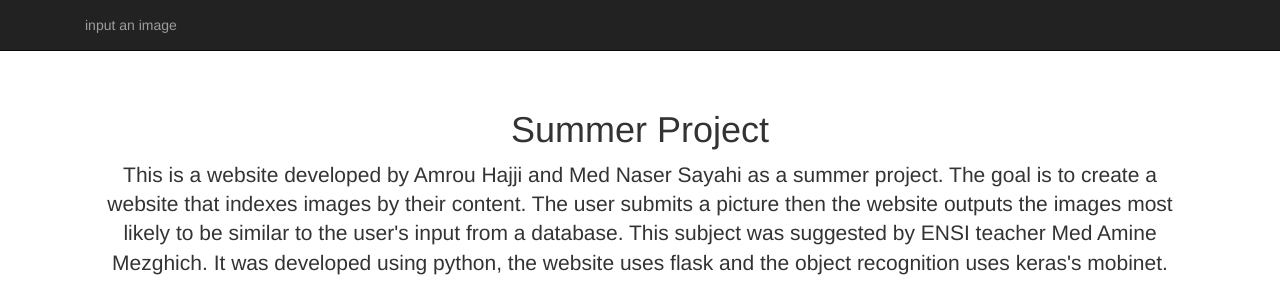
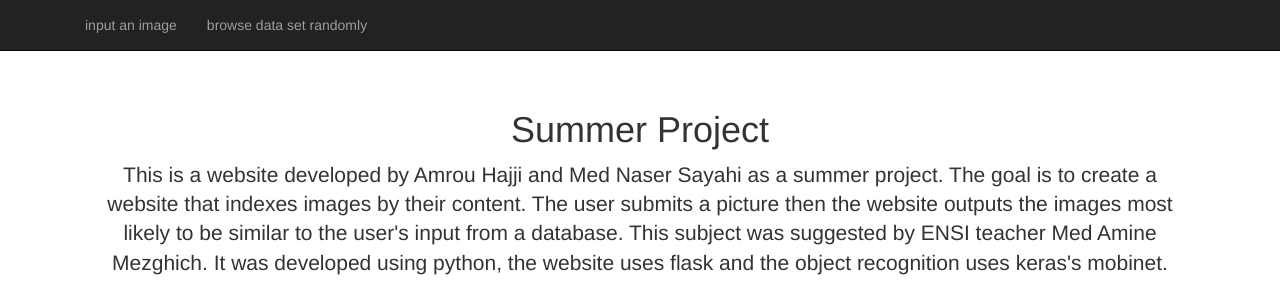
Before and after one commit to amrha/summer-project, a Flask app: page / in a window 1280 px wide. Shown: the top 300 px of the page. Run offline with Flask 2, Linux system fonts and the light colour scheme; some libraries are stand-ins or nearby versions.

Commit message:
Update index.html

```diff
--- a/templates/index.html
+++ b/templates/index.html
@@ -12,6 +12,7 @@
         <div id="navbar" class="collapse navbar-collapse">
           <ul class="nav navbar-nav">
             <li><a href="{{ url_for('signup') }}">input an image</a></li>
+            <li><a href="{{ url_for('list') }}">browse data set randomly</a></li>
           </ul>
         </div><!--/.nav-collapse -->
       </div>
```
